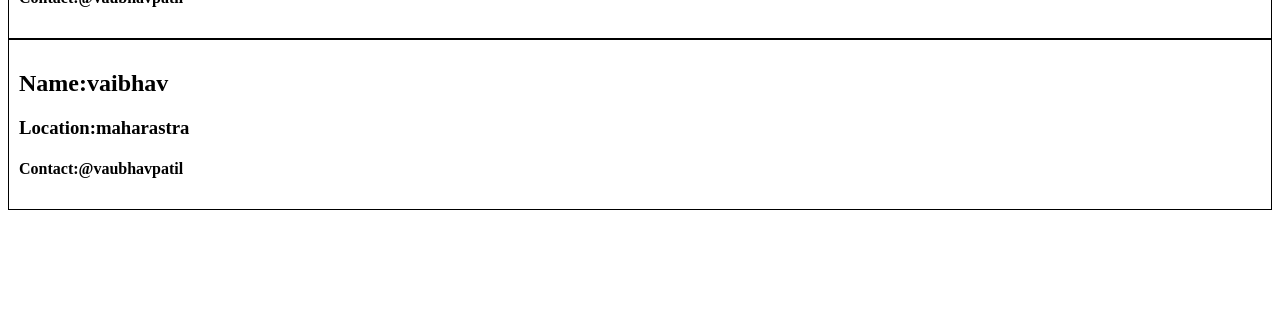
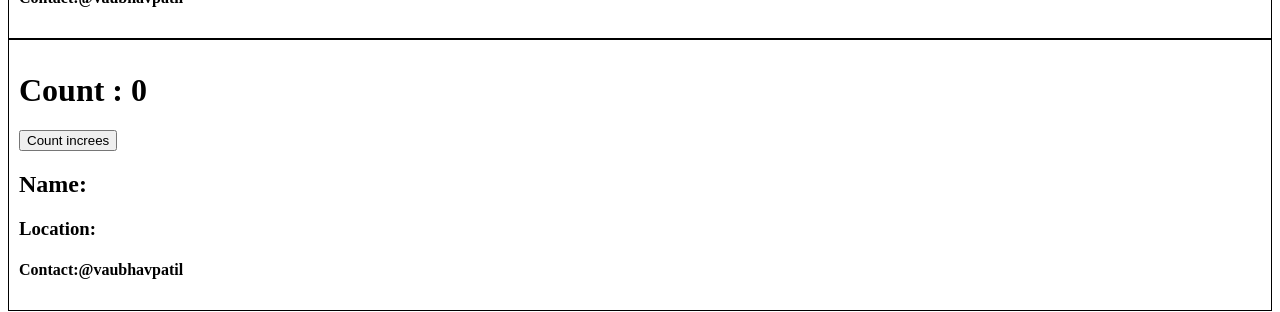
Before and after one commit to vaibhavpatil23/food-ordering-app, a React (Vite) app: page /about in a window 1280 px wide. Shown: the part 423-735 px from the top of the page. Built offline with nearby package versions, Linux system fonts and the light colour scheme.

Commit message:
state concept learn

```diff
--- a/src/componant/UserClass.js
+++ b/src/componant/UserClass.js
@@ -1,15 +1,33 @@
 import React from "react";
 
-
 class UserClass extends React.Component {
+  constructor(props) {
+    super(props);
+    this.state = {
+      count: 0,
+      count2: 2,
+    };
+  }
   render() {
+    const { name, location } = this.props;
+    const { count } = this.state;
     return (
       <div className="user-card">
-        <h2>Name:vaibhav</h2>
-        <h3>Location:maharastra</h3>
+        <h1>Count : {count}</h1>
+        <button
+          onClick={() => {
+            this.setState({
+              count: this.state.count + 1,
+            });
+          }}
+        >
+          Count increes
+        </button>
+        <h2>Name:{name}</h2>
+        <h3>Location:{location}</h3>
         <h4>Contact:@vaubhavpatil</h4>
       </div>
     );
   }
 }
-export default UserClass
+export default UserClass;
```
